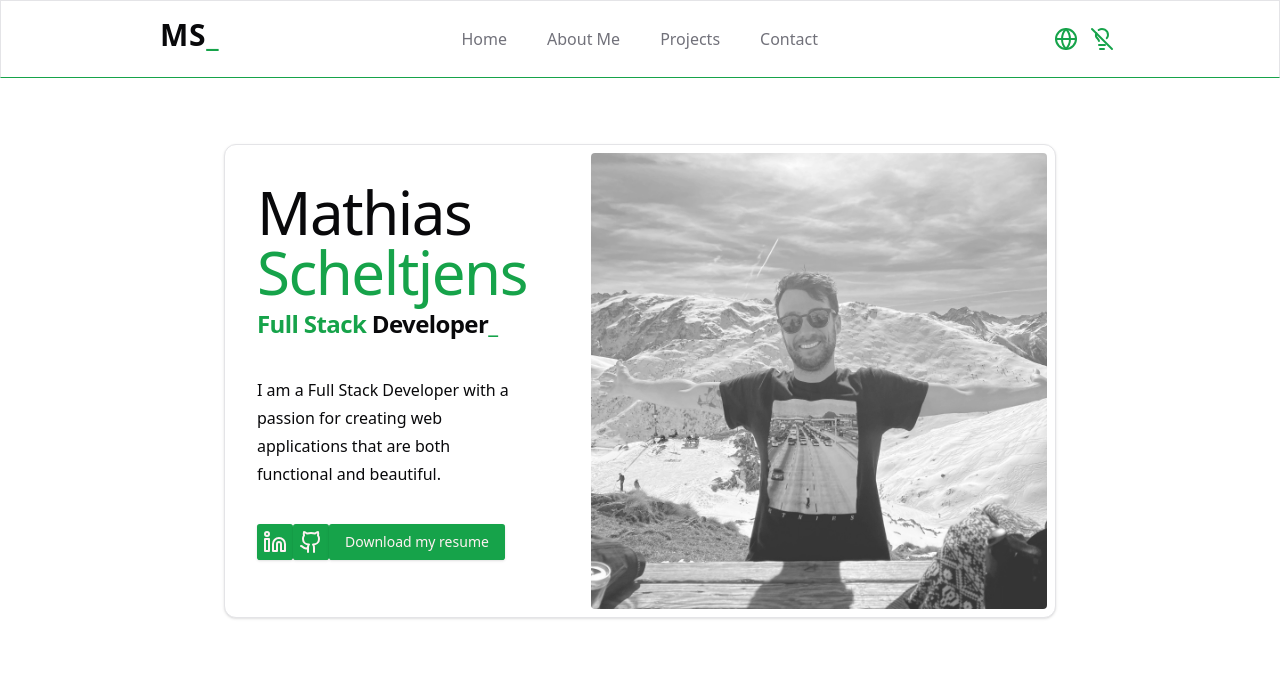
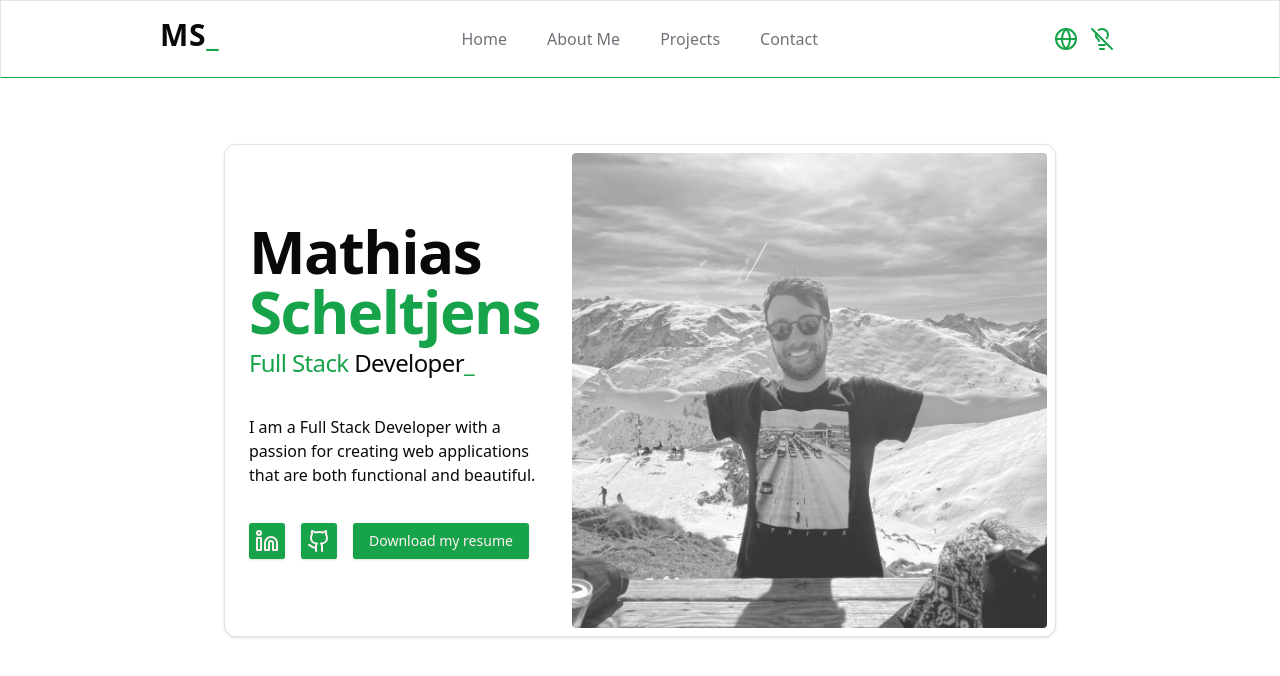
Before and after one commit to MScheltjens/portfolio, a Next.js app: page /en in a window 1280 px wide. Shown: the top 676 px of the page. Built offline with nearby package versions, Linux system fonts and the light colour scheme.

Commit message:
hero as card

```diff
--- a/components/hero.tsx
+++ b/components/hero.tsx
@@ -12,21 +12,21 @@ export const Hero = ({
   download,
   description
 }: Dictionary['homePage']) => (
-  <Card className="mx-auto flex flex-col-reverse justify-around gap-x-10 gap-y-4 p-2 md:flex-row md:items-center">
+  <Card className="flex flex-col-reverse justify-around md:flex-row md:items-center">
     <div className="flex flex-1 flex-col justify-between gap-y-3">
       <CardHeader>
-        <h1 className="scroll-m-20 text-4xl tracking-tight lg:text-6xl">
+        <h1 className="scroll-m-20 text-4xl font-semibold tracking-tight lg:text-6xl">
           Mathias <span className="text-primary">Scheltjens</span>
         </h1>
-        <h3 className="mt-2 scroll-m-20 text-2xl font-semibold tracking-tight">
+        <h3 className="mt-2 scroll-m-20 text-2xl tracking-tight">
           <span className="text-primary">{title1}</span> <span>{title2}</span>
           <span className="text-primary">_</span>
         </h3>
       </CardHeader>
       <CardContent>
-        <p className="leading-7 [&:not(:first-child)]:mt-6">{description}</p>
+        <p>{description}</p>
       </CardContent>
-      <CardFooter>
+      <CardFooter className="gap-x-4">
         <IconLink href="https://github.com/MScheltjens">
           <Linkedin />
         </IconLink>
@@ -35,13 +35,14 @@ export const Hero = ({
         </IconLink>
         <Button>{download}</Button>
       </CardFooter>
-      <div className="mt-2 flex gap-3"></div>
     </div>
-    <div className="relative">
+    <div className="relative p-2">
       <Image
-        className="rounded opacity-80 grayscale"
+        className="w-full rounded opacity-80 grayscale"
         src={authorImage}
         alt="Mathias S."
+        width={220}
+        height={220}
         priority
       />
     </div>
```
